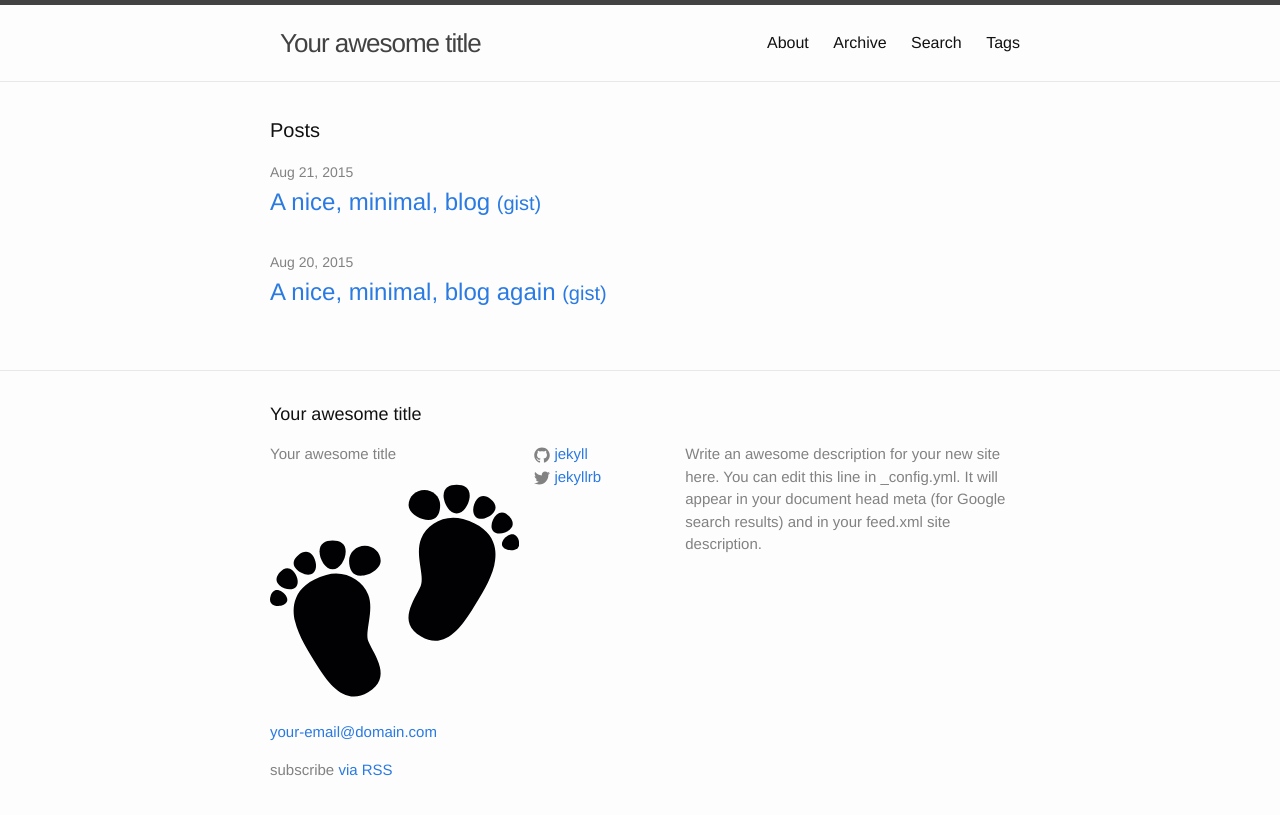
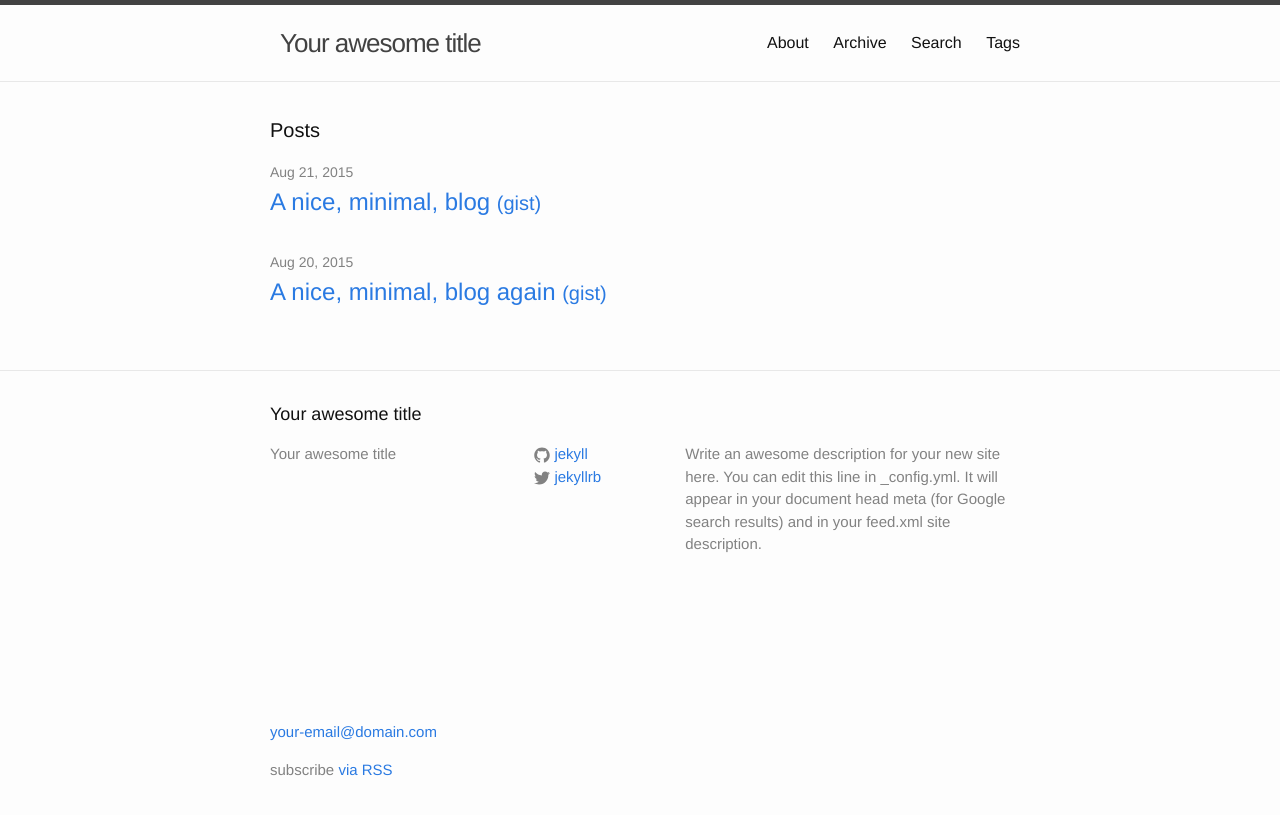
Before and after one commit to schollz/jekyll-tinyfeet, a Jekyll site: the page built from index.html, in a window 1280 px wide. Shown: the top 815 px of the page. Built offline with Jekyll 4.4.1, drawn with Linux system fonts in a browser that asks for light colours; Markdown is read by kramdown in place of the engine named in the settings.

Commit message:
Update footer.html

```diff
--- a/_includes/footer.html
+++ b/_includes/footer.html
@@ -9,7 +9,7 @@
         <ul class="contact-list">
           <li>{{ site.title }}
           <svg version="1.1" id="Capa_1" xmlns="http://www.w3.org/2000/svg" xmlns:xlink="http://www.w3.org/1999/xlink" x="0px" y="0px"
-	 viewBox="0 0 127.908 127.908" style="enable-background:new 0 0 20 20;" xml:space="preserve">
+	 viewBox="0 0 20 20" style="enable-background:new 0 0 20 20;" xml:space="preserve">
 <g>
 	<g>
 		<path style="fill:#010002;" d="M99.064,27.247c-9.237-2.673-18.445,2.316-21.512,10.035C74.23,45.624,79.57,56.4,77.337,61.54
```
